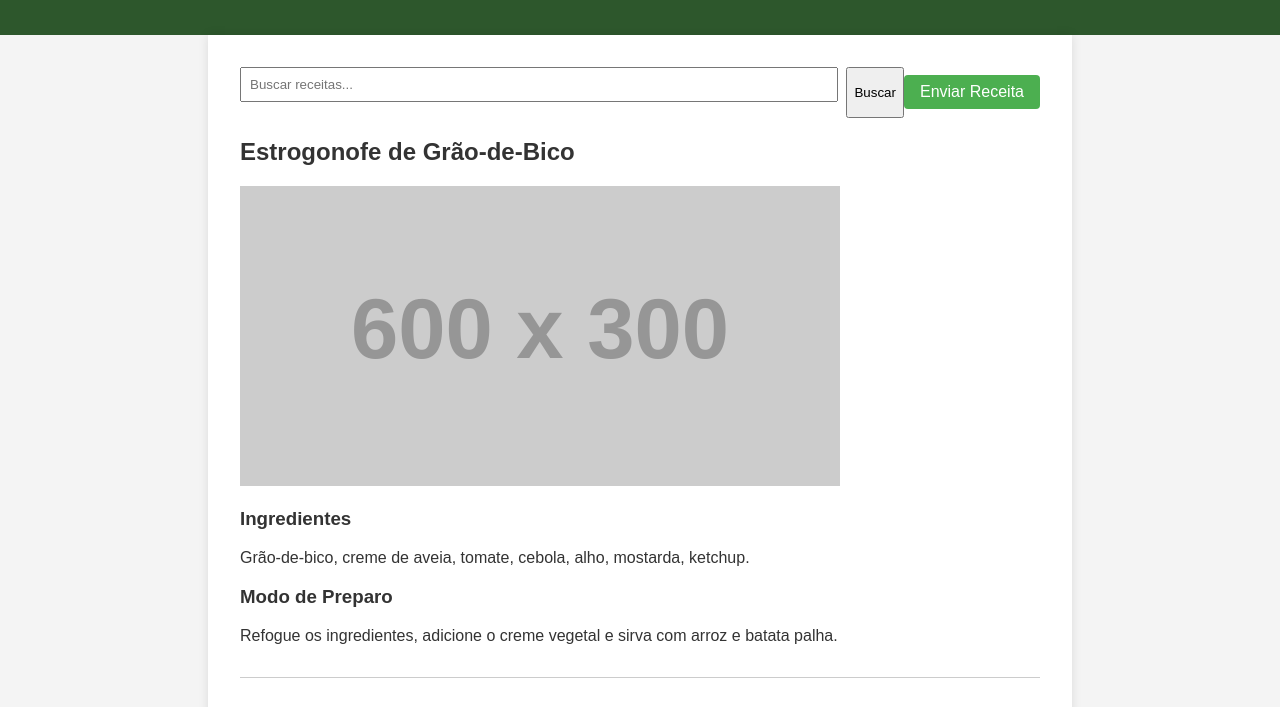
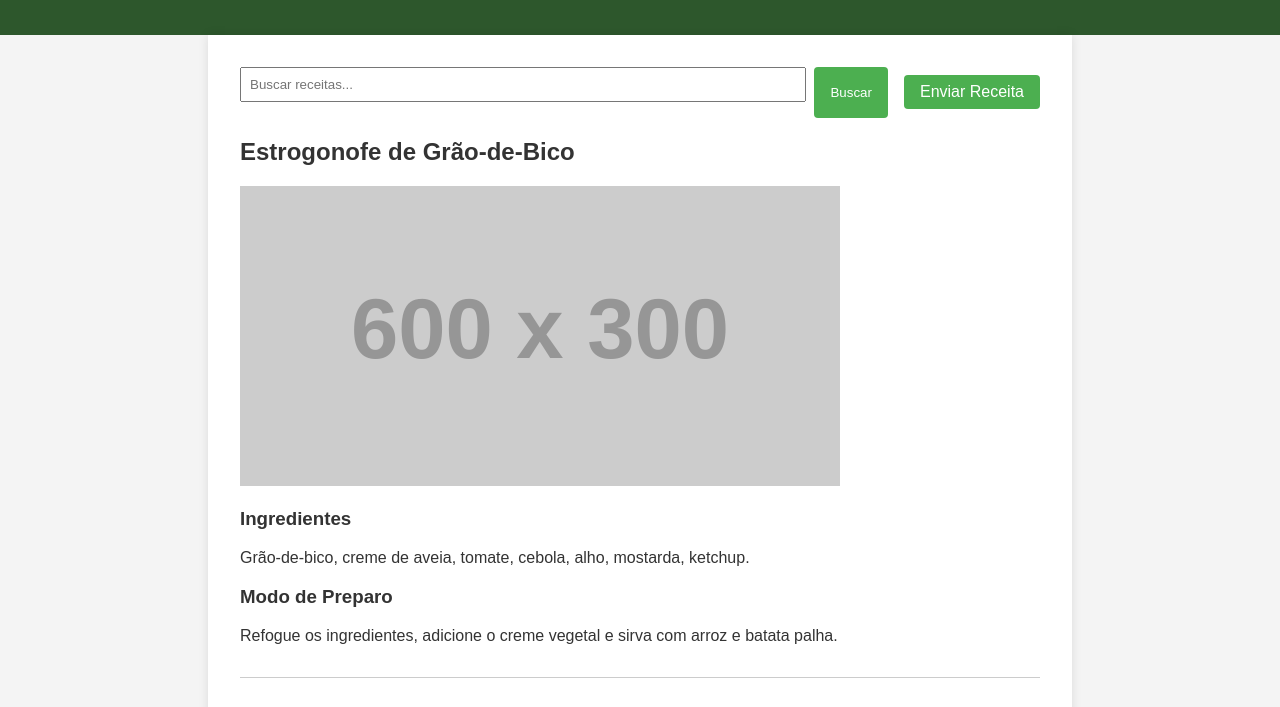
Before and after one commit to lealbrito/primatavegano, a plain HTML site: page receitas.html in a window 1280 px wide. Shown: the part 77-784 px from the top of the page. Drawn offline with Linux system fonts and the light colour scheme; placeholder pictures from the web are drawn by us; files whose address does not match are found by name.

Commit message:
Update style.css

```diff
--- a/style.css
+++ b/style.css
@@ -36,3 +36,25 @@ footer {
   padding: 1rem;
   margin-top: 2rem;
 }
+.top-bar {
+  display: flex;
+  justify-content: space-between;
+  align-items: center;
+  gap: 1rem;
+  margin-bottom: 1rem;
+  flex-wrap: wrap;
+}
+
+#form-busca input {
+  flex: 1;
+  padding: 0.5rem;
+}
+
+#form-busca button {
+  padding: 0.5rem 1rem;
+  background-color: #4caf50;
+  color: white;
+  border: none;
+  cursor: pointer;
+  border-radius: 4px;
+}
```
